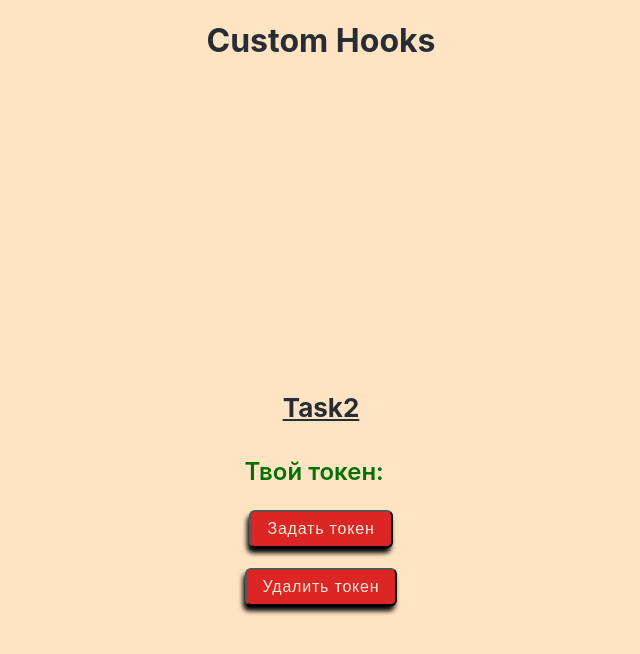
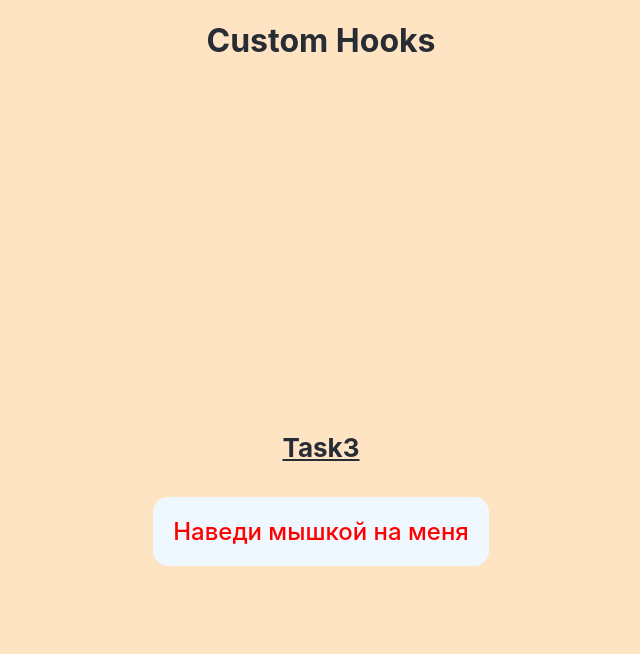
Before and after one commit to vitalyvitmens/rs-custom-hooks, a React (Create React App) app: page / in a window 1280 px wide. Shown: the top 654 px of the page, without its empty margins (319-959 px from the left). Built offline with nearby package versions, Linux system fonts and the light colour scheme.

Commit message:
chore(src\App.js): раскомментирует строку с решенной задачей и её импортом

```diff
--- a/src/App.js
+++ b/src/App.js
@@ -1,6 +1,6 @@
 // import { Task1 } from './Tasks/Task1'
-import { Task2 } from './Tasks/Task2'
-// import { Task3 } from './Tasks/Task3'
+// import { Task2 } from './Tasks/Task2'
+import { Task3 } from './Tasks/Task3'
 // import { Task4 } from './Tasks/Task4'
 import styles from './app.module.css'
 
@@ -10,8 +10,8 @@ export const App = () => {
 			<h1>Custom Hooks</h1>
 			<header className={styles.appHeader}>
 				{/* <Task1 /> */}
-				<Task2 />
-				{/* <Task3 /> */}
+				{/* <Task2 /> */}
+				<Task3 />
 				{/* <Task4 /> */}
 			</header>
 		</div>
```
